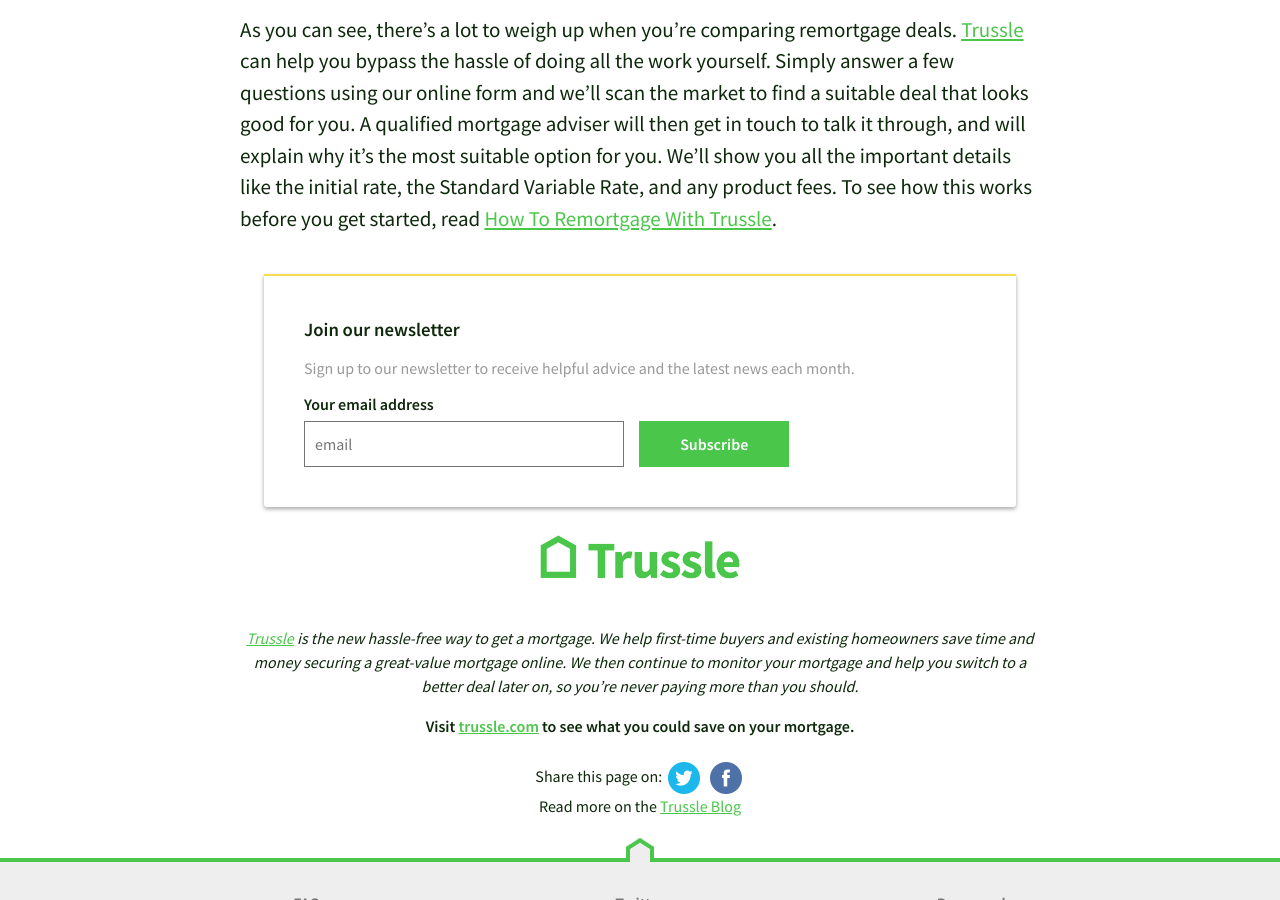
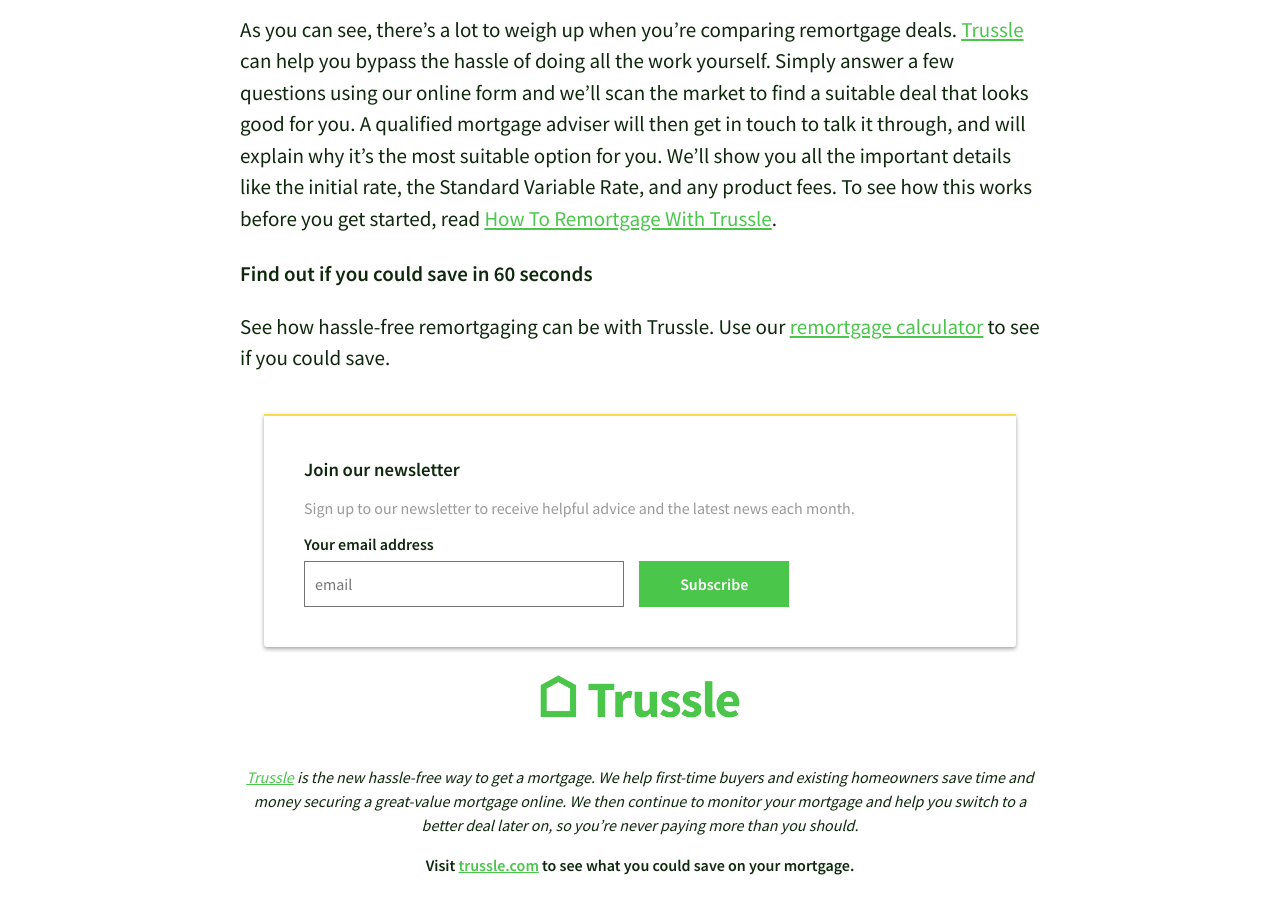
Before and after one commit to olitrussle/blog, a Jekyll site: the page built from _posts/2017-04-20-how-to-compare-remortgage-deals.md, in a window 1280 px wide and 900 px high, scrolled down 5640 px. Built offline with Jekyll 4.4.1, drawn with Linux system fonts in a browser that asks for light colours; comment, search, counter and statistics services are not loaded.

Commit message:
Updated 2017-04-20-how-to-compare-remortgage-deals.md

```diff
--- a/_posts/2017-04-20-how-to-compare-remortgage-deals.md
+++ b/_posts/2017-04-20-how-to-compare-remortgage-deals.md
@@ -82,3 +82,6 @@
 
 ## Using Trussle to compare your options
 As you can see, there’s a lot to weigh up when you’re comparing remortgage deals. [Trussle](https://apply.trussle.com/remortgage-quick-check) can help you bypass the hassle of doing all the work yourself. Simply answer a few questions using our online form and we’ll scan the market to find a suitable deal that looks good for you. A qualified mortgage adviser will then get in touch to talk it through, and will explain why it’s the most suitable option for you. We’ll show you all the important details like the initial rate, the Standard Variable Rate, and any product fees. To see how this works before you get started, read [How To Remortgage With Trussle](https://trussle.com/blog/how-to-remortgage-with-trussle).
+
+### Find out if you could save in 60 seconds
+See how hassle-free remortgaging can be with Trussle. Use our [remortgage calculator](https://apply.trussle.com/remortgage-quick-check?utm_source=blog&utm_medium=get-started-cta&utm_campaign=170503) to see if you could save.
```
